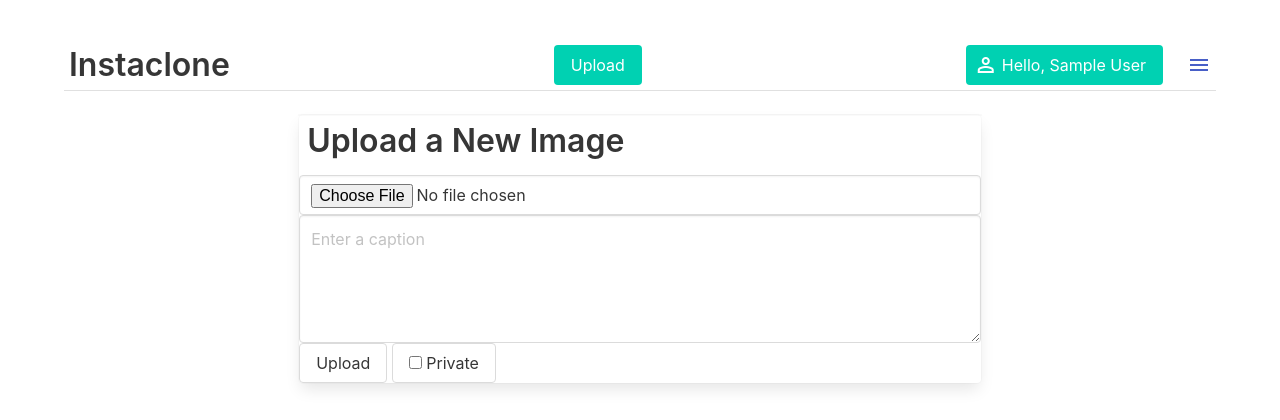
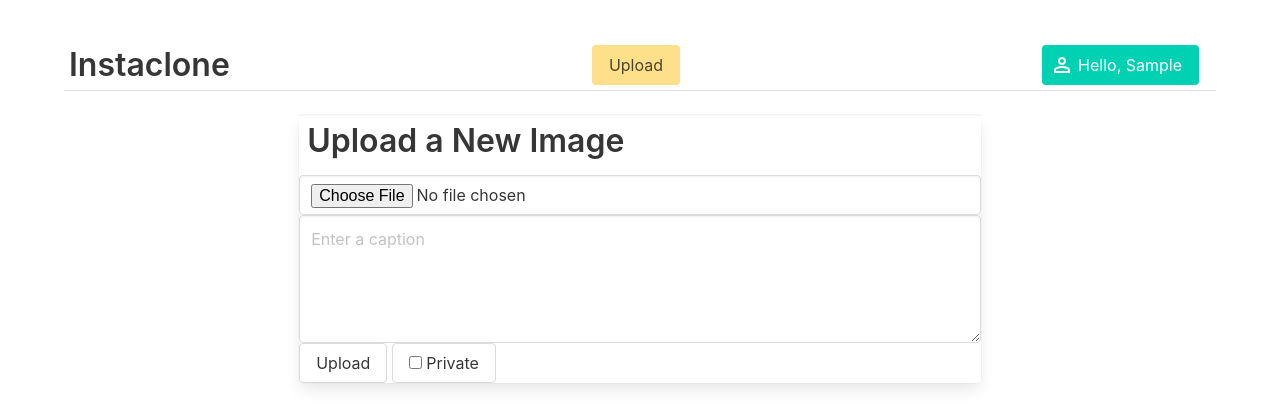
Before and after one commit to OllyTheBug/Photodrop, a Flask app: page /upload in a window 1280 px wide. Shown: the top 420 px of the page. Run offline with Flask 2, Linux system fonts and the light colour scheme; the visitor is signed in with stand-in values (Sample User, id 1).

```diff
--- a/instaclone/db.py
+++ b/instaclone/db.py
@@ -87,15 +87,25 @@ def get_photos_from_user(user_id):
     # entity to dict
     entity_dict = dict(entity)
     # return photos list
-    return entity_dict['photos']
+    if 'photos' in entity_dict:
+        return entity_dict['photos']
+    else:
+        return []
+
 
 def get_public_photos_from_user(user_id):
+    '''
+    Returns a list of public photos from a user in the form (user's name, photo url, user id)
+    '''
+
     # get user from datastore
     entity = get_user_from_datastore_by_id(user_id)
     # entity to dict
     entity_dict = dict(entity)
     # return photos list
-    return [photo for photo in entity_dict['photos'] if photo['private'] == 'False']
+    if len(entity_dict['photos']) == 0:
+        return []
+    return [(entity_dict['name'], photo, user_id) for photo in entity_dict['photos'] if photo['private'] == 'False']
 
 def get_all_public_photos():
     all_users = get_all_users()
--- a/instaclone/templates/layout.html
+++ b/instaclone/templates/layout.html
@@ -32,6 +32,9 @@
             border-bottom: 1px solid #e0e0e0;
             padding: 5px;
         }
+        .upload-button{
+            border: 1px solid #494949;
+        }
     </style>
     <div class="container">
         <nav id="navbar" class="level">
@@ -47,7 +50,7 @@
             <div class="level-item">
                 <div>
                     <!-- upload button -->
-                    <a class="button is-primary" href="/upload">
+                    <a class="button is-warning upload-button" href="/upload">
                         <span>Upload</span>
                     </a>
 
@@ -63,7 +66,7 @@
                                     person
                                     </span>
                             </span>
-                            <span>Hello, {{ user.name }}</span>
+                            <span>Hello, {{ user.name.split(' ')[0] }}</span>
                         </a>
                     {% else %}
                         <a class="button is-primary" href="login">
@@ -76,12 +79,12 @@
                 </div>
                 <div class="level-item">
                 </div>
-                <a href="">
+                <!-- <a href="">
                     <div class="level-item">
                         <span class="material-symbols-outlined">
                             menu</span>
                     </div>
-                </a>
+                </a> -->
             </div>
         </nav>
         <!-- insert content block -->
--- a/instaclone/templates/profile.html
+++ b/instaclone/templates/profile.html
@@ -48,6 +48,8 @@
 
                 .menu-item {
                     margin-right: 20px;
+                    cursor: pointer;
+
                 }
             </style>
             {% for photo in photos %}
@@ -102,7 +104,7 @@
             <div id="{{photo.url}}" class="card ">
                 <div class="card-image">
                     <figure class="image is-4by3">
-                        <img class="imgPreview" src="{{ photo.url }}" alt="{{ photo.caption }}">
+                        <img class="imgPreview" src="..\{{ photo.url }}" alt="{{ photo.caption }}">
                     </figure>
                 </div>
 
@@ -149,7 +151,7 @@
                     function deletePhoto(clicked) {
                         //delete closest card
                         var card = clicked.closest('.card');
-                        photoUrl = card.id;
+                        var photoUrl = '..\\' + card.id;
                         //send request to delete photo
                         var xhr = new XMLHttpRequest();
                         xhr.open('DELETE', photoUrl, true);
--- a/instaclone/views.py
+++ b/instaclone/views.py
@@ -10,7 +10,7 @@ import os
 from uuid import uuid4
 
 # Local imports
-from instaclone.db import add_user_to_datastore, delete_photo_from_user, get_all_public_photos, update_photo_of_user, usr_obj_from_datastore_by_id, add_photo_to_user, get_user_from_datastore_by_id, get_photos_from_user
+from instaclone.db import add_user_to_datastore, delete_photo_from_user, get_all_public_photos, get_public_photos_from_user, update_photo_of_user, usr_obj_from_datastore_by_id, add_photo_to_user, get_user_from_datastore_by_id, get_photos_from_user
 
 views = Blueprint('views', __name__)
 
@@ -95,7 +95,7 @@ def callback():
     if userinfo_response.json().get("email_verified"):
         users_email = userinfo_response.json()["email"]
         pfp = userinfo_response.json()["picture"]
-        users_name = userinfo_response.json()["given_name"]
+        users_name = userinfo_response.json()["name"]
     else:
         return "User email not available or not verified by Google.", 400
 
@@ -171,14 +171,29 @@ def upload_form():
 # Route user profile
 
 
+
+@views.route('/profile', methods=['GET'])
 @login_required
-@views.route('/profile', methods=['GET'])
 def profile():
     current_app.logger.info(f'{current_user.name} is viewing their profile')
     photos = get_photos_from_user(current_user.id)
     # convert list of entities to list of dicts
     photos = [dict(photo) for photo in photos]
     return render_template('profile.html', photos=photos, user=current_user)
+
+# Route profile by id
+@views.route('/profile/<id>', methods=['GET'])
+def profile_by_id(id):
+    current_app.logger.info(f'{current_user.name} is viewing profile {id}')
+    photos_and_data = get_public_photos_from_user(id)
+    # in the form of (user name, photo url, user id)
+
+    #parse out the photos
+    just_photos = [p_a_d[1] for p_a_d in photos_and_data]
+    user = usr_obj_from_datastore_by_id(id)
+    # convert list of entities to list of dicts
+    photos = [dict(photo) for photo in just_photos]
+    return render_template('profile.html', photos=photos, user=user)
 
 # ---------------------------- Route photo access ---------------------------- #
 
@@ -213,5 +228,5 @@ def update_photo(filename):
     r_json = request.form
     caption = r_json[f'caption{index}']
     private = r_json[f'private{index}']
-    update_photo_of_user(current_user.id, 'photos\\' + filename, private, caption)
+    update_photo_of_user(current_user.id, 'photos\\' + filename, caption, private)
     return 'Photo updated', 200
```
Also changed, not shown: instaclone/templates/index.html (+5 -4 lines), instaclone/uploads/3716b6ee-f45d-4250-b402-c8b6902ea5eb.jpeg (added), instaclone/uploads/b75a3ca8-5a62-45fe-bb9d-280554714fac.jpeg (added), instaclone/uploads/b9223f79-7cf7-4588-bb03-4536c0ca76cc.jpeg (added), 1 other file.
